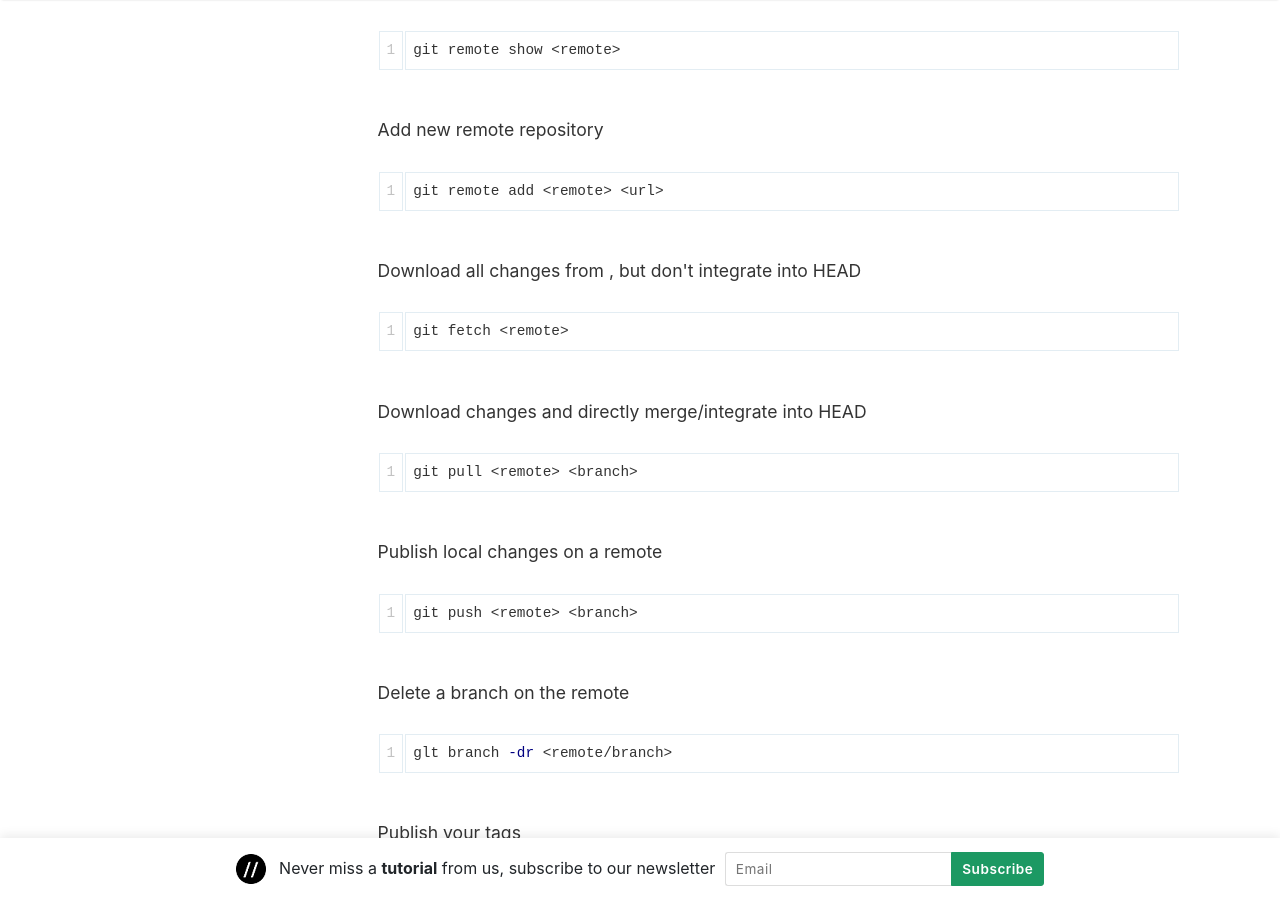
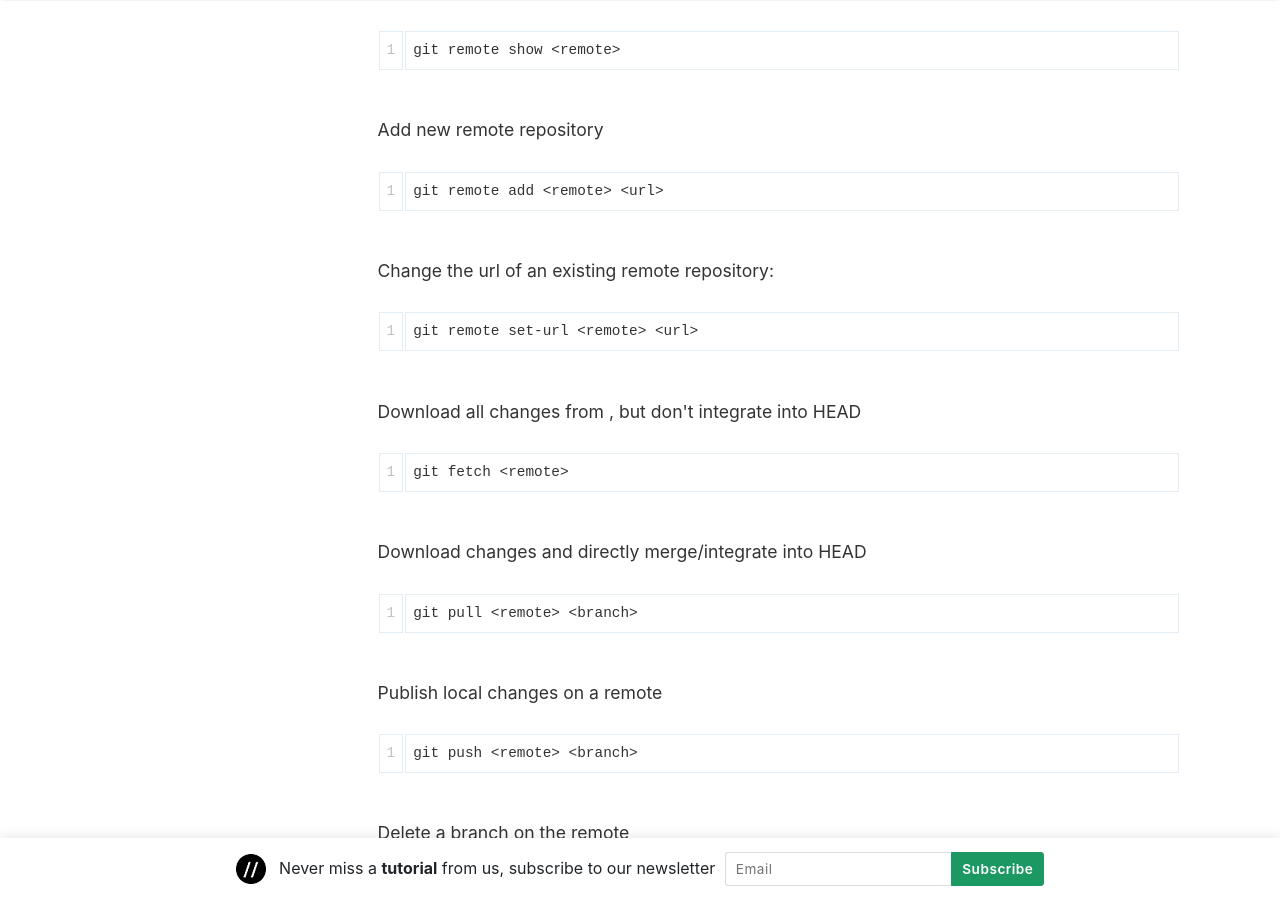
Before and after one commit to coderolls/coderolls-blog, a Jekyll site: the page built from _posts/git/2022-10-29-git-cheat-sheet.md, in a window 1280 px wide and 900 px high, scrolled down 5851 px. Built offline with Jekyll 4.4.1, drawn with Linux system fonts in a browser that asks for light colours; nearby versions of some CDN libraries; comment, search, counter and statistics services are not loaded.

Commit message:
Update GIT cheat sheet- Add a command

````diff
--- a/_posts/git/2022-10-29-git-cheat-sheet.md
+++ b/_posts/git/2022-10-29-git-cheat-sheet.md
@@ -252,6 +252,12 @@ Add new remote repository
 git remote add <remote> <url>
 ```
 
+Change the url of an existing remote repository:
+
+```bash
+git remote set-url <remote> <url>
+```
+
 Download all changes from <remote>, but don't integrate into HEAD
 
 ```bash
````
